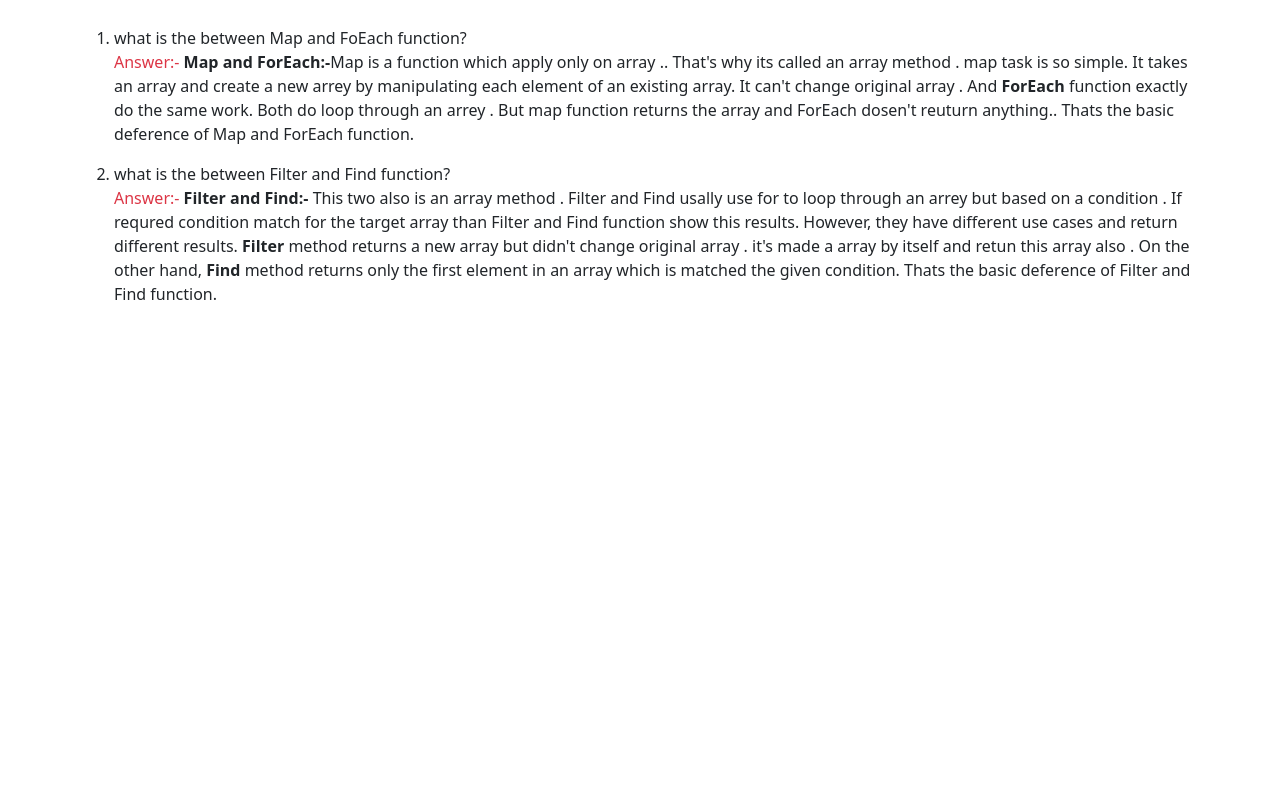
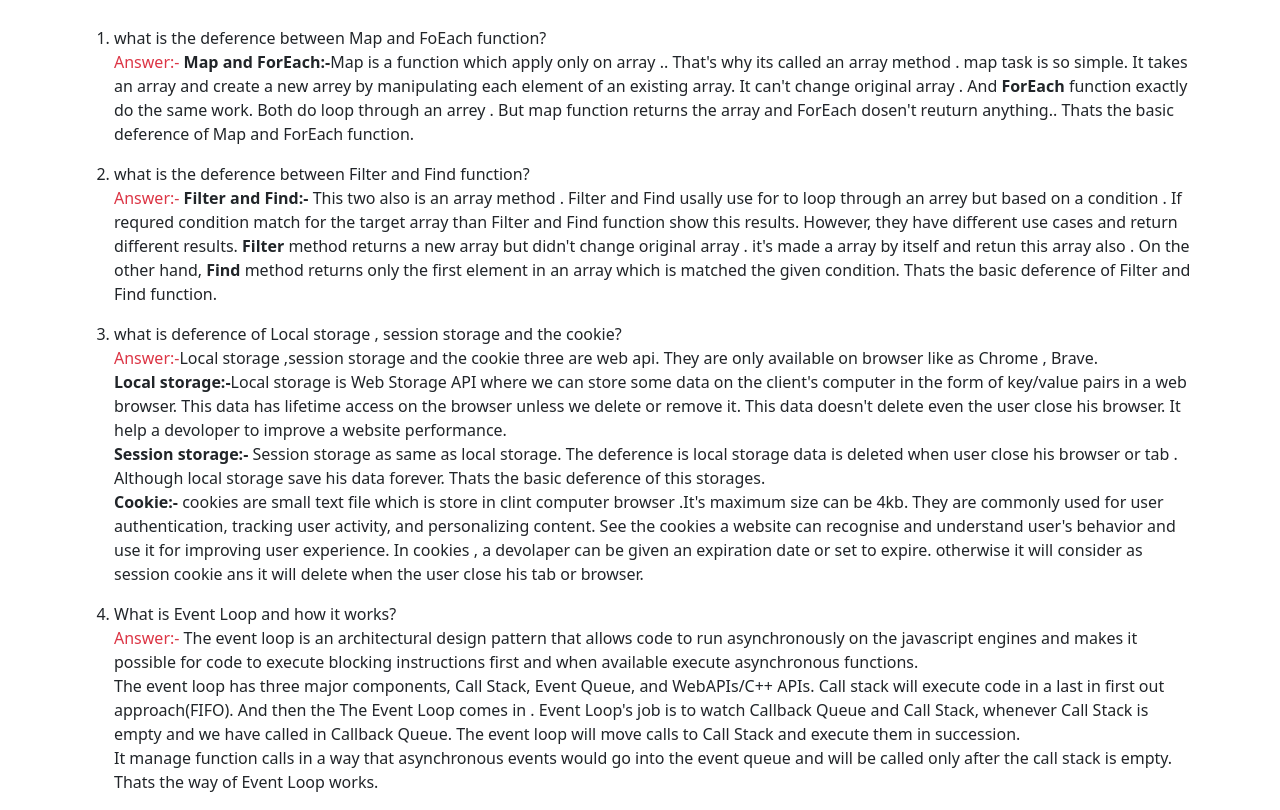
Before and after one commit to oliullah05/Quiz-Site-Vanila-JavaScript-, a plain HTML site: page blog.html in a window 1280 px wide. Shown: the part 78-888 px from the top of the page. Before the commit the page ends 800 px from the top, so only its background shows below. Drawn offline with nearby package versions, Linux system fonts and the light colour scheme.

Commit message:
three major question added

```diff
--- a/blog.html
+++ b/blog.html
@@ -11,13 +11,34 @@
 <body class="container">
     <h1 class="text-center p-4"><b>Welcome to PH-HEro Blog</b></h1>
     <ol class="">
-        <li>what is the between Map and FoEach function?
+        <li>what is the deference between Map and FoEach function?
             <p> <span class="text-danger">Answer:-</span> <span class="fw-bold">Map and ForEach:-</span>Map is a function which apply only on array .. That's why its called an array method . map task is so simple. It takes an array and create a new arrey by manipulating each element of an existing array. It can't change original array . And <b>ForEach</b> function exactly do the same work. Both do loop through an arrey . But map function returns the array and ForEach dosen't reuturn anything.. Thats the basic deference of Map and ForEach function.</p>
         </li>
 
 
-        <li>what is the between Filter and Find function?
+        <li>what is the deference between Filter and Find function?
             <p> <span class="text-danger">Answer:-</span> <span class="fw-bold">Filter and Find:-</span> This two also is an array method . Filter and Find usally use for to loop through an arrey but based on a condition . If requred condition match for the target array than Filter and Find function show this results. However, they have different use cases and return different results. <b>Filter </b> method returns a new array but didn't change original array . it's made a array by itself and retun this array also . On the other hand, <b>Find</b> method returns only the first element in an array which is matched the given condition. Thats the basic deference of Filter and Find function.</p>
+        </li>
+
+
+
+        <li>what is  deference of Local storage , session storage and the cookie?
+            <p> <span class="text-danger">Answer:-</span>Local storage ,session storage and the cookie three are web api. They are only available on browser like as Chrome , Brave.<br>
+            <b>Local storage:-</b>Local storage is Web Storage API where we can store some data on the client's computer in the form of key/value pairs in a web browser. This data has lifetime access on the browser unless we delete or remove it. This data doesn't delete even the user close his browser. It help a devoloper to improve a website performance.<br>
+            <b>Session storage:-</b> Session storage as same as local storage. The deference is local storage data is deleted when user close his browser or tab . Although local storage save his data forever. Thats the basic deference of this storages. <br>
+            <b>Cookie:-</b> cookies are small text file which is store in clint computer browser .It's maximum size can be 4kb. They are commonly used for user authentication, tracking user activity, and personalizing content. See the cookies a website can recognise and understand user's behavior and use it for improving user experience. In cookies , a devolaper can be given an expiration date or set to expire. otherwise it will consider as session cookie ans it will delete when the user close his tab or browser.
+        </li>
+
+        <li>What is Event Loop and how it works?
+            <p> <span class="text-danger">Answer:-</span>
+                The event loop is an architectural design pattern that allows code to run asynchronously on the javascript engines and makes it possible for code to execute blocking instructions first and when available execute asynchronous functions. <br>
+                The event loop has three major components, Call Stack, Event Queue, and WebAPIs/C++ APIs. Call stack will execute code in a last in first out approach(FIFO).
+                And then the The Event Loop comes in . Event Loop's job is to watch Callback Queue and Call Stack, whenever Call Stack is empty and we have called in Callback Queue. The event loop will move calls to Call Stack and execute them in succession. <br>
+
+
+                It manage function calls in a way that asynchronous events would go into the event queue and will be called only after the call stack is empty. Thats the way of Event Loop works.
+
+            </p>
         </li>
 
 
```
Also changed, not shown: index.html (+4 -3 lines).
